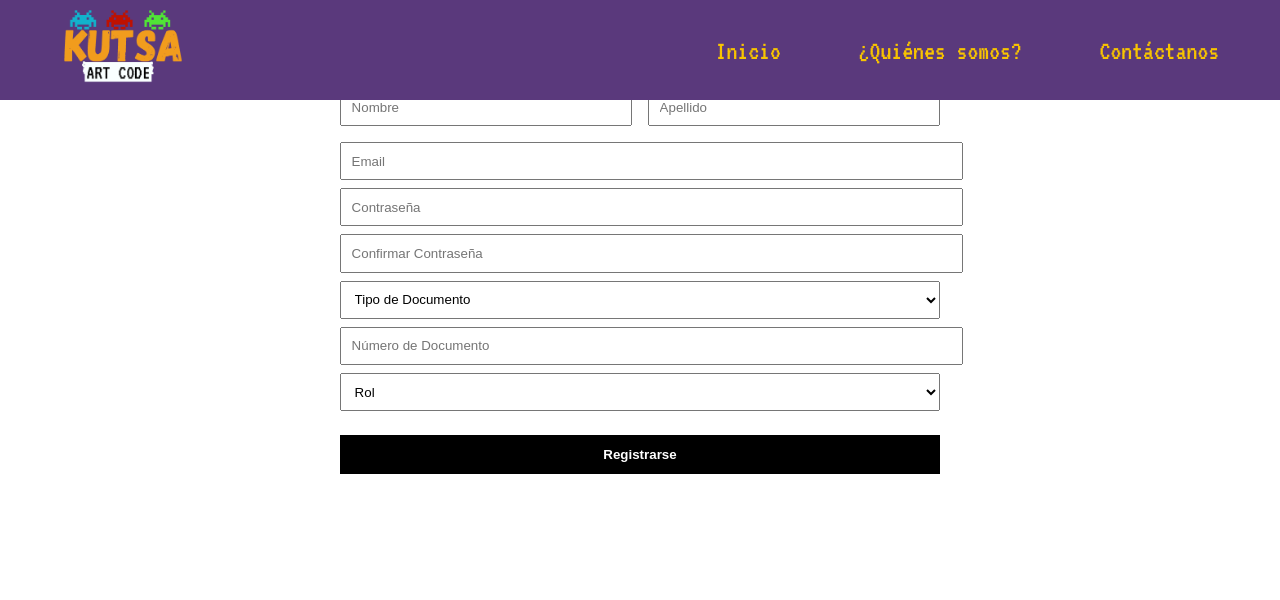
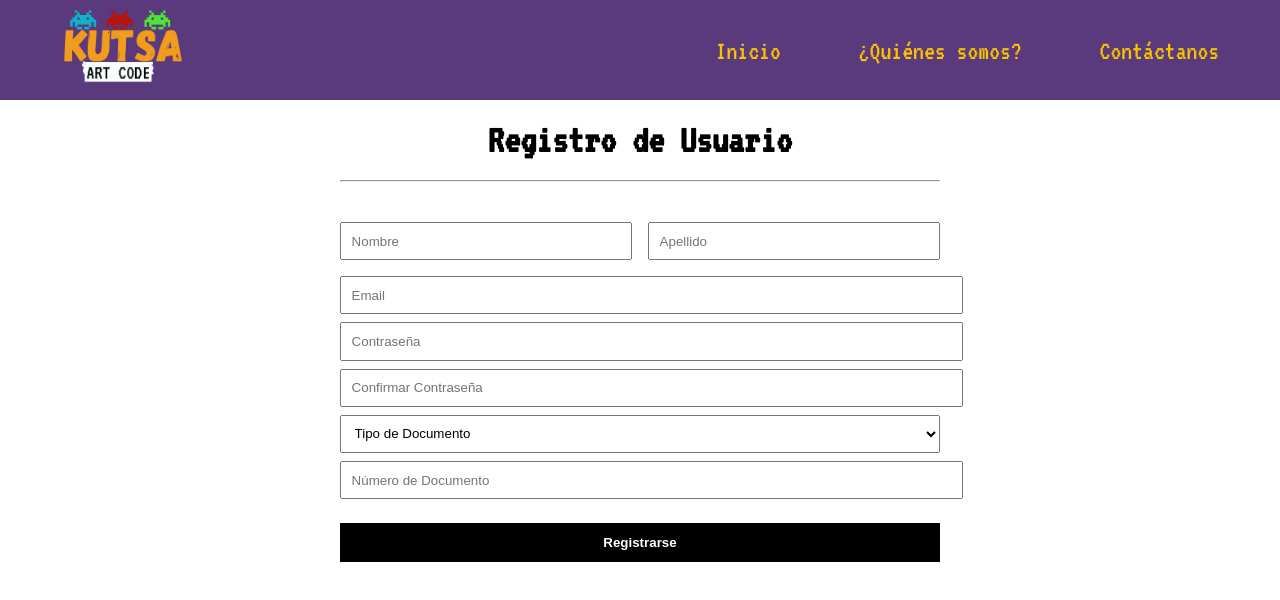
Before and after one commit to MarlonAngarita/Proyecto_final_v2, an Angular app in the folder Frontend/: page /registro in a window 1280 px wide. Shown: the top 600 px of the page. Built offline with nearby package versions, Linux system fonts and the light colour scheme.

Commit message:
Actualizacion en registro

```diff
--- a/Frontend/src/app/pages/Registro/registro.css
+++ b/Frontend/src/app/pages/Registro/registro.css
@@ -1,23 +1,42 @@
+body {
+  /* margin-bottom: 1000px; */
+  overflow: hidden;
+}
+h1 {
+  font-size: 2.5rem;
+  font-family: 'VT323', monospace;
+  text-align: center;
+  margin-bottom: 2rem;
+}
+
 .registro-form {
   max-width: 600px;
   margin: auto;
   font-family: 'Orbitron', sans-serif;
+  text-align: center;
+  align-items: center;
+  margin-top: 120px;
+  /* margin-bottom: 1000px; */
 
-  h2 {
-    text-align: center;
-    margin-bottom: 2rem;
 }
+
 
 .row {
   display: flex;
   gap: 1rem;
-
   input {
     flex: 1;
   }
 }
 
-  input, select {
+select {
+  display: block;
+  width: 100%;
+  margin: 0.5rem 0;
+  padding: 0.6rem;
+}
+
+input {
   display: block;
   width: 100%;
   margin: 0.5rem 0;
@@ -34,4 +53,19 @@
   font-weight: bold;
   cursor: pointer;
 }
-}
+
+/* .imagen-registro {
+  position: fixed;
+  top: 0;
+  left: 0;
+  width: 100%;
+  height: 100%;
+  background-image: url('/assets/images/registro.jpg');
+  background-size: cover;
+  background-position: center;
+  z-index: -1;
+} */
+
+/* main {
+  margin-top: 420px;
+} */
--- a/Frontend/src/app/pages/Registro/registro.html
+++ b/Frontend/src/app/pages/Registro/registro.html
@@ -1,6 +1,10 @@
 <section class="registro-form">
-  <h2>Registro de Usuario</h2>
+
+  <!-- <img src="/assets/REGISTRODEUSUARIO.png" alt="Registro de Usuario" class="imagen-registro"> -->
+
   <form>
+    <h1>Registro de Usuario <hr></h1>
+
     <div class="row">
       <input type="text" placeholder="Nombre" />
       <input type="text" placeholder="Apellido" />
@@ -12,9 +16,6 @@
       <option>Tipo de Documento</option>
     </select>
     <input type="text" placeholder="Número de Documento" />
-    <select>
-      <option>Rol</option>
-    </select>
     <button type="submit">Registrarse</button>
   </form>
 </section>
--- a/Frontend/src/styles.css
+++ b/Frontend/src/styles.css
@@ -1,7 +1,7 @@
 html, body {
   margin: 0;
   padding: 0;
-  height: 100%;
+  height: 80%;
 }
 
 @font-face {
```
Also changed, not shown: Frontend/public/assets/REGISTRODEUSUARIO.png (added). Lines whose indentation alone changed are shown as unchanged.
